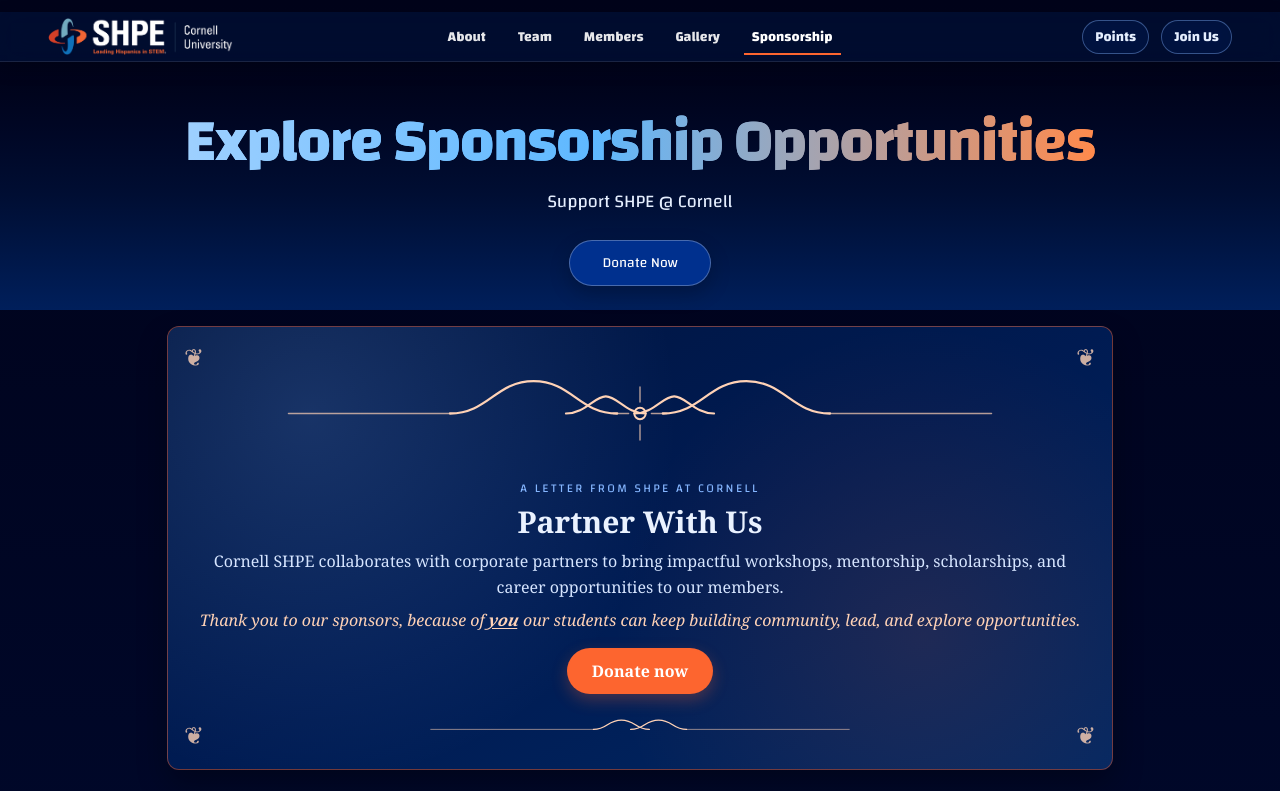
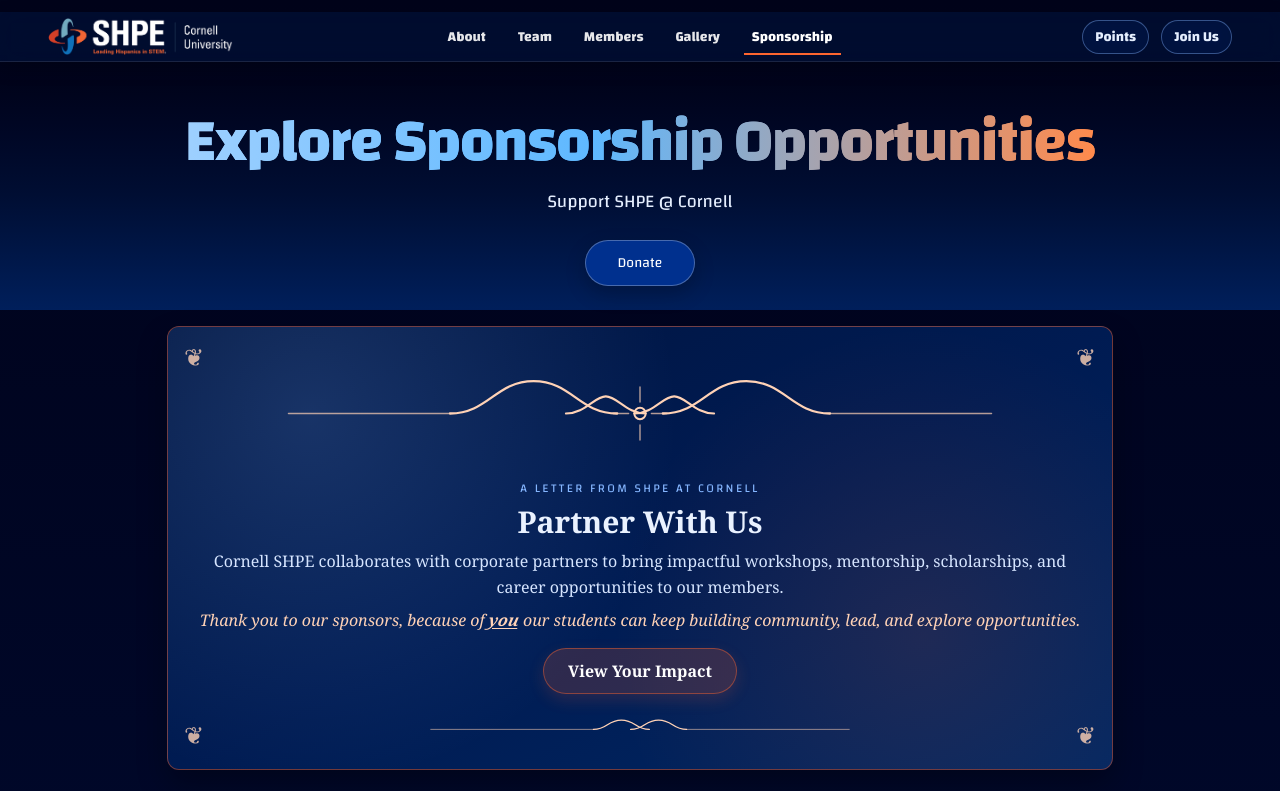
Before and after one commit to shpe-cornell/shpe-website, a Next.js app: page /sponsorship in a window 1280 px wide. Shown: the top 791 px of the page. Built offline with nearby package versions, Linux system fonts and the light colour scheme.

Commit message:
update donation buttons

```diff
--- a/src/app/sponsorship/page.tsx
+++ b/src/app/sponsorship/page.tsx
@@ -103,7 +103,7 @@ export default function SponsorPage() {
         subMessage="Support SHPE @ Cornell"
         showButton={true}
         buttonHref="https://securelb.imodules.com/s/1717/giving/interior.aspx?sid=1717&gid=2&pgid=16421&bledit=1&dids=789."
-        buttonText="Donate Now"
+        buttonText="Donate"
       />
 
       <section className="max-w-6xl mx-auto py-4 px-4">
@@ -192,12 +192,10 @@ export default function SponsorPage() {
                 building community, lead, and explore opportunities.
               </p>
               <a
-                href="https://securelb.imodules.com/s/1717/giving/interior.aspx?sid=1717&gid=2&pgid=16421&bledit=1&dids=789."
-                target="_blank"
-                rel="noopener noreferrer"
-                className="mt-4 inline-flex items-center justify-center rounded-full border border-[#FD652F]/45 bg-[#FD652F] px-6 py-2.5 font-serif text-base font-semibold text-white shadow-[0_6px_16px_rgba(253,101,47,0.28)] transition-all duration-200 hover:scale-[1.02] hover:bg-[#ff7a4a]"
+                href="#pricing"
+                className="mt-4 inline-flex items-center justify-center rounded-full border border-[#FD652F]/45 bg-[#FD652F]/18 px-6 py-2.5 font-serif text-base font-semibold text-white shadow-[0_6px_16px_rgba(253,101,47,0.16)] transition-all duration-200 hover:scale-[1.02] hover:bg-[#FD652F]/28"
               >
-                Donate now
+                View Your Impact
               </a>
             </div>
 
```
